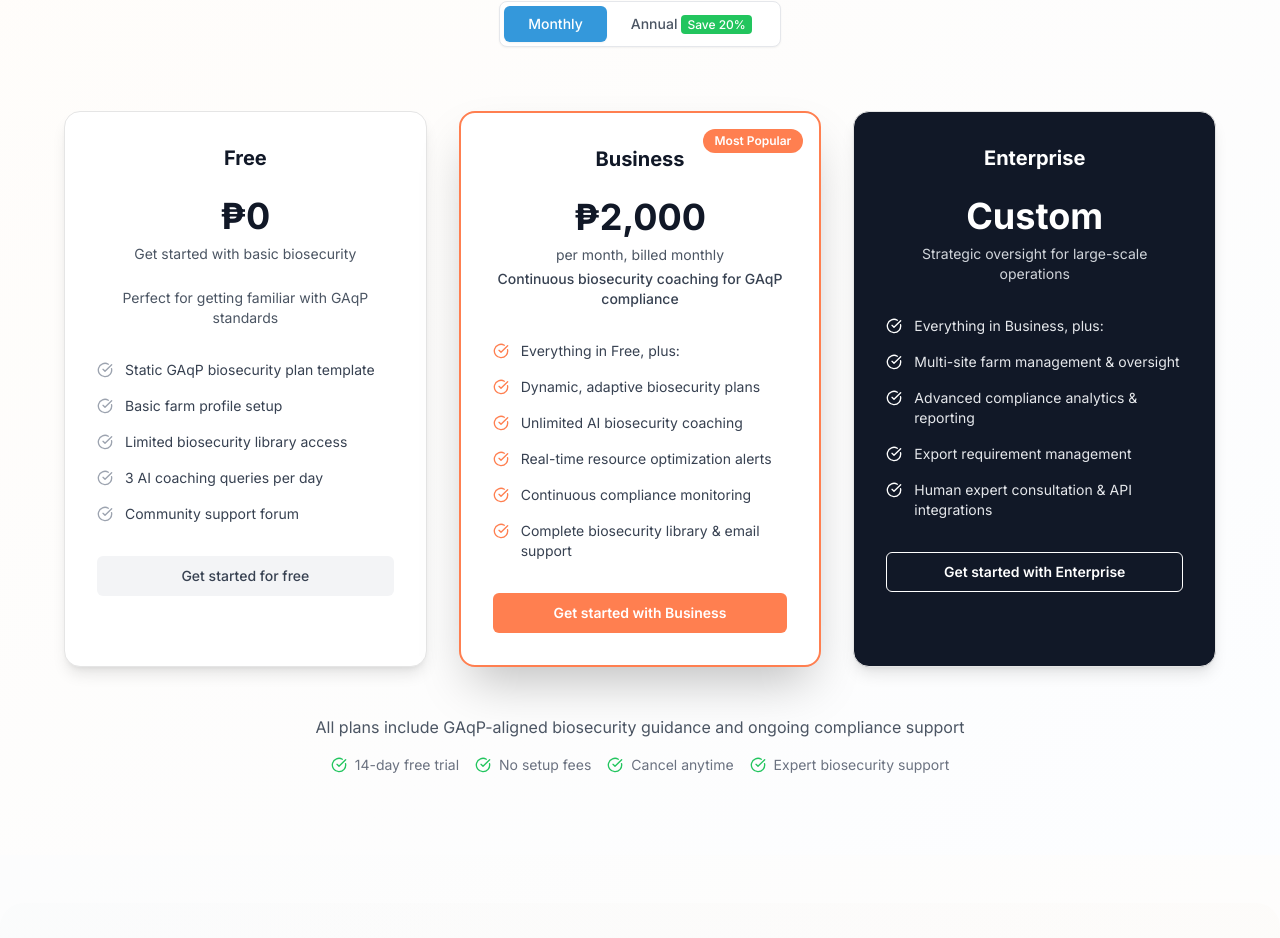
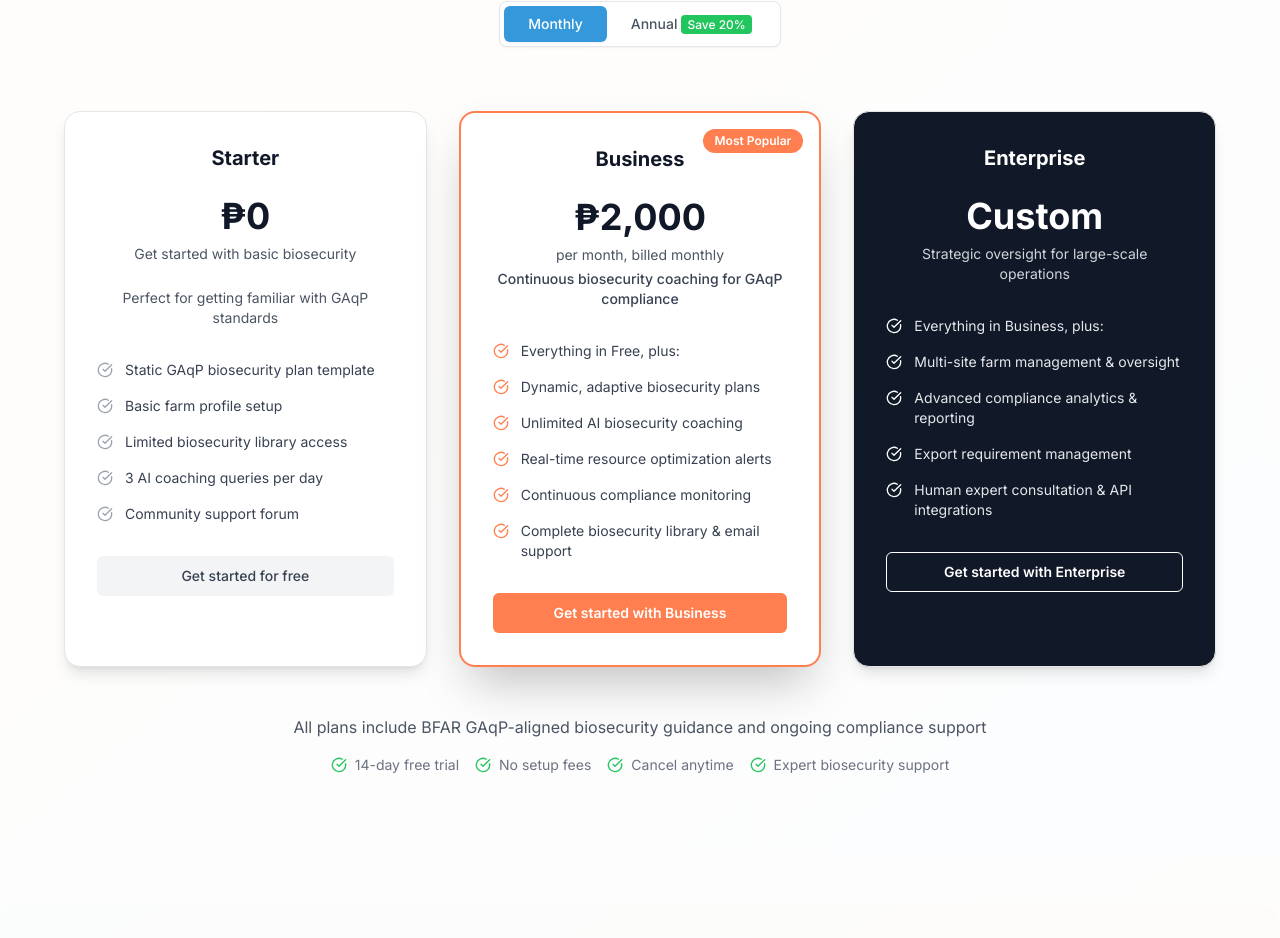
Before and after one commit to Web3-Iligan/LikAI, a Next.js app: page / in a window 1280 px wide. Shown: the part 3185-4123 px from the top of the page. Built offline with nearby package versions, Linux system fonts and the light colour scheme.

Commit message:
Update page.tsx

```diff
--- a/app/page.tsx
+++ b/app/page.tsx
@@ -859,7 +859,7 @@ export default function LandingPage() {
                 <CardContent className="p-8">
                   <div className="mb-8 text-center">
                     <h3 className="mb-6 text-xl font-bold text-gray-900">
-                      Free
+                      Starter
                     </h3>
                     <div className="mb-6">
                       <div className="mb-2 text-4xl font-bold text-gray-900">
@@ -1043,8 +1043,8 @@ export default function LandingPage() {
             {/* Additional Info */}
             <div className="mt-12 text-center">
               <p className="mb-4 text-gray-600">
-                All plans include GAqP-aligned biosecurity guidance and ongoing
-                compliance support
+                All plans include BFAR GAqP-aligned biosecurity guidance and
+                ongoing compliance support
               </p>
               <div className="flex flex-col items-center justify-center gap-4 text-sm text-gray-500 sm:flex-row">
                 <div className="flex items-center space-x-2">
```
